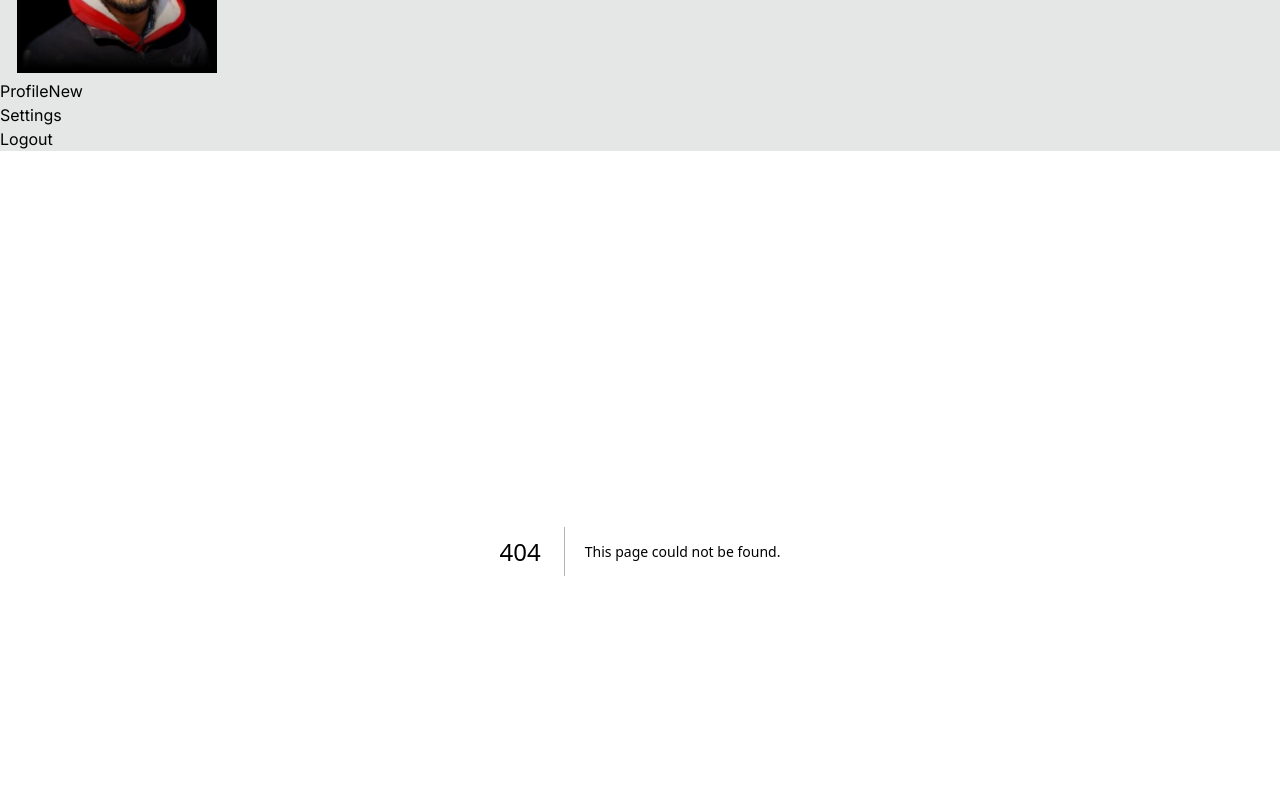
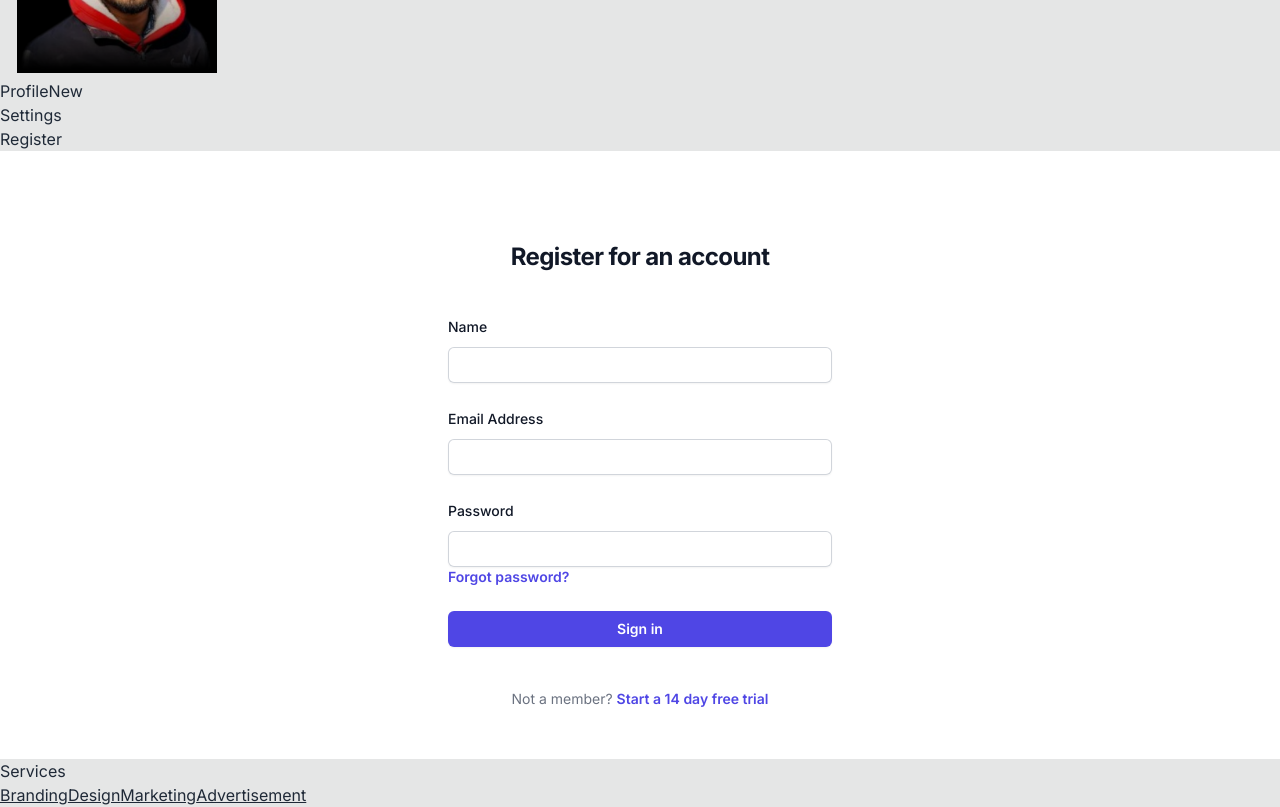
Before and after one commit to Talha-H/Store_1, a Next.js app: page /register in a window 1280 px wide. Before the commit this address had no page. Shown: the part 460-1267 px from the top of the page. Built offline with nearby package versions, Linux system fonts and the light colour scheme.

Commit message:
Register User

```diff
--- a/package.json
+++ b/package.json
@@ -11,6 +11,7 @@
   "dependencies": {
     "@auth/prisma-adapter": "^1.3.3",
     "@prisma/client": "^5.9.1",
+    "bcrypt": "^5.1.1",
     "framer-motion": "^10.18.0",
     "moment": "^2.30.1",
     "next": "14.0.4",
--- a/src/Components/Navbar.jsx
+++ b/src/Components/Navbar.jsx
@@ -90,10 +90,38 @@ const Navbar = () => {
                 <a>Settings</a>
               </li>
               <li>
+                <Link href={"/register"}>Register</Link>
+              </li>
+            </ul>
+          </div>
+          {/* <div className="dropdown dropdown-end">
+            <div
+              tabIndex={0}
+              role="button"
+              className="btn btn-ghost btn-circle avatar"
+            >
+              <div className="w-10 rounded-full">
+                <Image src={"/fiv.png"} alt="" width={200} height={200} />
+              </div>
+            </div>
+            <ul
+              tabIndex={0}
+              className="menu menu-sm dropdown-content mt-3 z-[1] p-2 shadow bg-base-100 rounded-box w-52"
+            >
+              <li>
+                <a className="justify-between">
+                  Profile
+                  <span className="badge">New</span>
+                </a>
+              </li>
+              <li>
+                <a>Settings</a>
+              </li>
+              <li>
                 <a>Logout</a>
               </li>
             </ul>
-          </div>
+          </div> */}
         </div>
       </div>
     </div>
--- a/src/app/api/auth/[...nextauth]/route.js
+++ b/src/app/api/auth/[...nextauth]/route.js
@@ -6,4 +6,22 @@ import CredentialsProvider from "next-auth/providers/credentials";
 const prisma = PrismaClient();
 export const authOPtion = {
   adapter: PrismaAdapter(prisma),
+  providers: [
+    CredentialsProvider({
+      name: "credentials",
+      credentials: {
+        username: { label: "name", type: "text", placeholder: "Talha" },
+        password: { label: "password", type: "password" },
+      },
+      authorize: async (credentials, req) => {},
+    }),
+  ],
+  session: {
+    strategy: "jwt",
+  },
+  secret: process.env.NEXTAUTH_SECRET,
+  debug: process.env.NODE_ENV === "development",
 };
+
+const handler = NextAuth(authOPtion);
+export { handler as GET, handler as POST };
--- /dev/null
+++ b/src/app/api/register/route.js
@@ -0,0 +1,39 @@
+import bcrypt from "bcrypt";
+import { PrismaClient } from "@prisma/client";
+import { NextResponse } from "next/server";
+
+const prisma = new PrismaClient();
+
+export async function POST(request) {
+  const body = await request.json();
+  const { name, email, password } = body;
+  console.log(body);
+
+  if (!name || !email || !password) {
+    return new NextResponse("Missing Name,email, password", { status: 400 });
+  }
+
+  // Check if user already exists in the database
+  const exist = await prisma.user.findUnique({
+    where: {
+      email: email,
+    },
+  });
+  if (exist) {
+    return new NextResponse("user already exist", { status: 400 });
+  }
+
+  // bcrypt Password
+  const hashedPassword = await bcrypt.hash(password, 10);
+
+  // create user
+  const user = await prisma.user.create({
+    data: {
+      name,
+      email,
+      hashedPassword,
+    },
+  });
+
+  return NextResponse.json(user);
+}
--- /dev/null
+++ b/src/app/register/page.jsx
@@ -0,0 +1,135 @@
+"use client";
+import { useState } from "react";
+import { useRouter } from "next/navigation";
+
+export default function RegisterPage() {
+  const router = useRouter();
+  const [data, setData] = useState({
+    name: "",
+    email: "",
+    password: "",
+  });
+  const registerUser = async (e) => {
+    e.preventDefault();
+    const response = await fetch('/api/register', {
+      method: 'POST',
+      headers: {
+        "Content-Type": "application/json",
+      },
+      body: JSON.stringify({data}),
+    });
+
+    const userInfo = await response.json();
+    console.log(userInfo);
+    router.push("/login");
+  };
+  return (
+    <>
+      <div className="flex min-h-full flex-1 flex-col justify-center px-6 py-12 lg:px-8">
+        <div className="sm:mx-auto sm:w-full sm:max-w-sm">
+          <h2 className="mt-10 text-center text-2xl font-bold leading-9 tracking-tight text-gray-900">
+            Register for an account
+          </h2>
+        </div>
+
+        <div className="mt-10 sm:mx-auto sm:w-full sm:max-w-sm">
+          <form className="space-y-6" onSubmit={registerUser}>
+            <div>
+              <label
+                htmlFor="name"
+                className="block text-sm font-medium leading-6 text-gray-900"
+              >
+                Name
+              </label>
+              <div className="mt-2">
+                <input
+                  id="name"
+                  name="name"
+                  type="text"
+                  required
+                  value={data.name}
+                  onChange={(e) => {
+                    setData({ ...data, name: e.target.value });
+                  }}
+                  className="block w-full rounded-md border-0 py-1.5 text-gray-900 shadow-sm ring-1 ring-inset ring-gray-300 placeholder:text-gray-400 focus:ring-2 focus:ring-inset focus:ring-indigo-600 sm:text-sm sm:leading-6"
+                />
+              </div>
+            </div>
+            <div>
+              <label
+                htmlFor="email"
+                className="block text-sm font-medium leading-6 text-gray-900"
+              >
+                Email Address
+              </label>
+              <div className="mt-2">
+                <input
+                  id="email"
+                  name="email"
+                  type="email"
+                  required
+                  value={data.email}
+                  onChange={(e) => {
+                    setData({ ...data, email: e.target.value });
+                  }}
+                  className="block w-full rounded-md border-0 py-1.5 text-gray-900 shadow-sm ring-1 ring-inset ring-gray-300 placeholder:text-gray-400 focus:ring-2 focus:ring-inset focus:ring-indigo-600 sm:text-sm sm:leading-6"
+                />
+              </div>
+            </div>
+
+            <div>
+              <div className="flex items-center justify-between">
+                <label
+                  htmlFor="password"
+                  className="block text-sm font-medium leading-6 text-gray-900"
+                >
+                  Password
+                </label>
+              </div>
+              <div className="mt-2">
+                <input
+                  id="password"
+                  name="password"
+                  type="password"
+                  required
+                  value={data.password}
+                  onChange={(e) => {
+                    setData({ ...data, password: e.target.value });
+                  }}
+                  className="block w-full rounded-md border-0 py-1.5 text-gray-900 shadow-sm ring-1 ring-inset ring-gray-300 placeholder:text-gray-400 focus:ring-2 focus:ring-inset focus:ring-indigo-600 sm:text-sm sm:leading-6"
+                />
+              </div>
+              <div className="text-sm">
+                <a
+                  href="#"
+                  className="font-semibold text-indigo-600 hover:text-indigo-500"
+                >
+                  Forgot password?
+                </a>
+              </div>
+            </div>
+
+            <div>
+              <button
+                type="submit"
+                className="flex w-full justify-center rounded-md bg-indigo-600 px-3 py-1.5 text-sm font-semibold leading-6 text-white shadow-sm hover:bg-indigo-500 focus-visible:outline focus-visible:outline-2 focus-visible:outline-offset-2 focus-visible:outline-indigo-600"
+              >
+                Sign in
+              </button>
+            </div>
+          </form>
+
+          <p className="mt-10 text-center text-sm text-gray-500">
+            Not a member?{" "}
+            <a
+              href="#"
+              className="font-semibold leading-6 text-indigo-600 hover:text-indigo-500"
+            >
+              Start a 14 day free trial
+            </a>
+          </p>
+        </div>
+      </div>
+    </>
+  );
+}
--- a/tailwind.config.ts
+++ b/tailwind.config.ts
@@ -8,8 +8,8 @@ const config: Config = {
   ],
   theme: {
     extend: {
-      backgroundImage:{
-        'bg-img':"url('/header.jpg')"
+      backgroundImage: {
+        "bg-img": "url('/header.jpg')",
       },
       container: {
         center: true,
```
Also changed, not shown: 2 other files (tests, documents, lock files or other folders).
